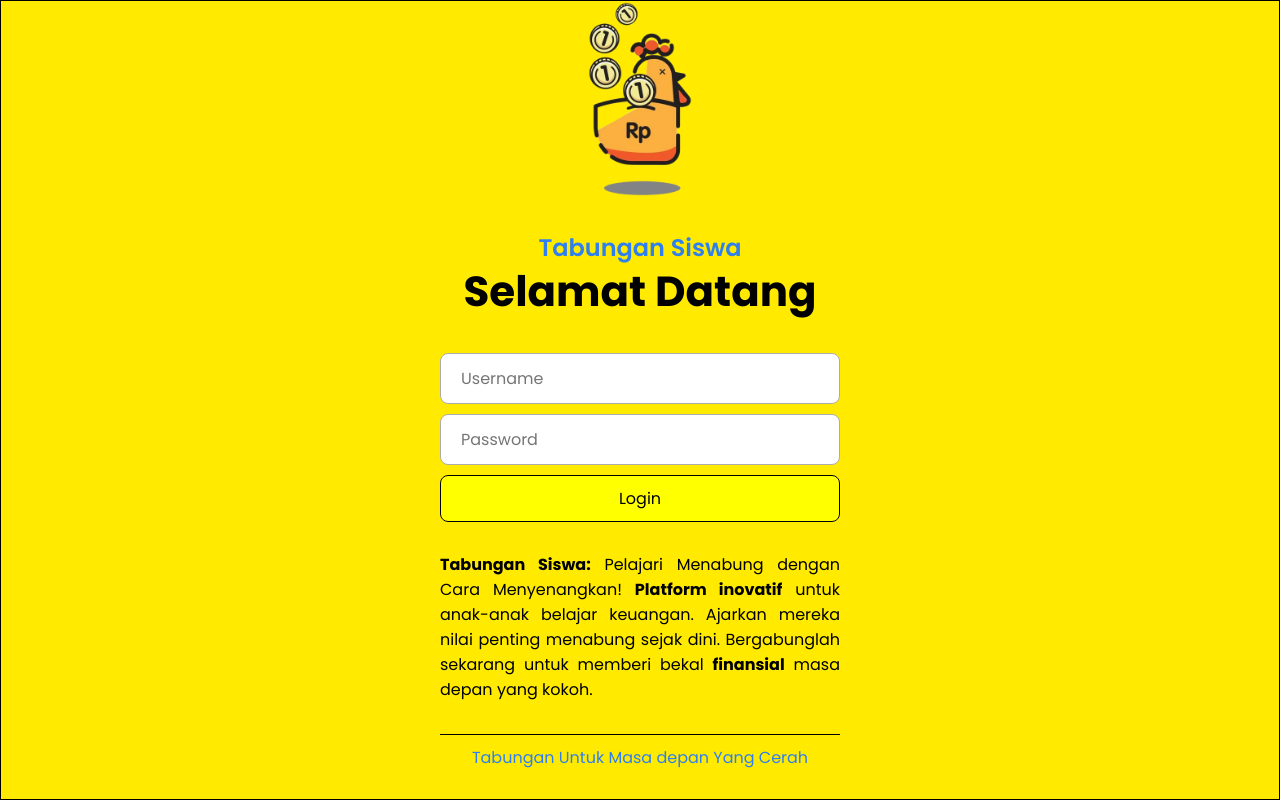
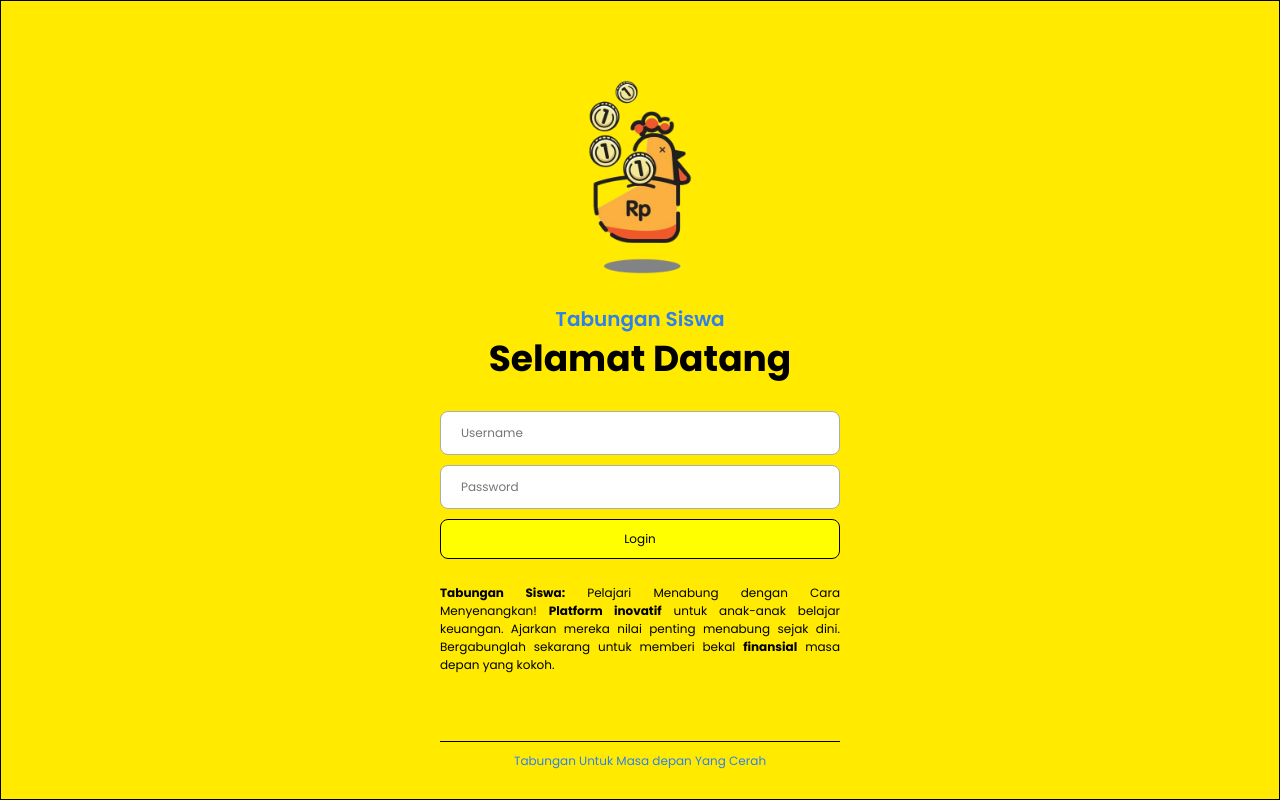
Before and after one commit to Dhio123/tabungan_siswa, a PHP site: page /login.php in a window 1280 px wide. Run offline with PHP 8.4, Linux system fonts and the light colour scheme.

Commit message:
resize font

```diff
--- a/css/login.css
+++ b/css/login.css
@@ -4,6 +4,7 @@
   margin: 0;
   padding: 0;
   box-sizing: border-box;
+  font-size: 12px;
 }
 
 body {
@@ -18,7 +19,7 @@ body {
   background: rgb(255, 234, 0);
   width: auto;
   border: 1px solid;
-  gap: 30px;
+  gap: 25px;
   height: 100vh;
 }
 
@@ -39,11 +40,11 @@ body {
 }
 
 .title-form h1 {
-  font-size: 42px;
+  font-size: 36px;
 }
 
 h3 {
-  font-size: 24px;
+  font-size: 20px;
   color: rgb(47, 128, 237);
   font-weight: 600;
   line-height: 24px;
@@ -57,7 +58,7 @@ input {
   border: 1px solid #acacac;
   outline: none;
   padding: 12px 20px;
-  font-size: 16px;
+  font-size: 12px;
   border-radius: 8px;
   width: 100%;
 }
@@ -73,7 +74,7 @@ button {
   border-radius: 8px;
   border: 1px solid black;
   cursor: pointer;
-  font-size: 16px;
+  font-size: 12px;
   font-family: "Poppins", serif;
 }
 
@@ -83,7 +84,6 @@ button:hover {
 
 .image img {
   width: 300px;
-  margin-top: -50px;
 }
 
 .footer-form {
@@ -91,6 +91,7 @@ button:hover {
   bottom: 0;
   padding-top: 10px;
   width: 400px;
+  font-size: 12px;
   text-align: center;
   padding-bottom: 30px;
   border-top: 1px solid black;
```
